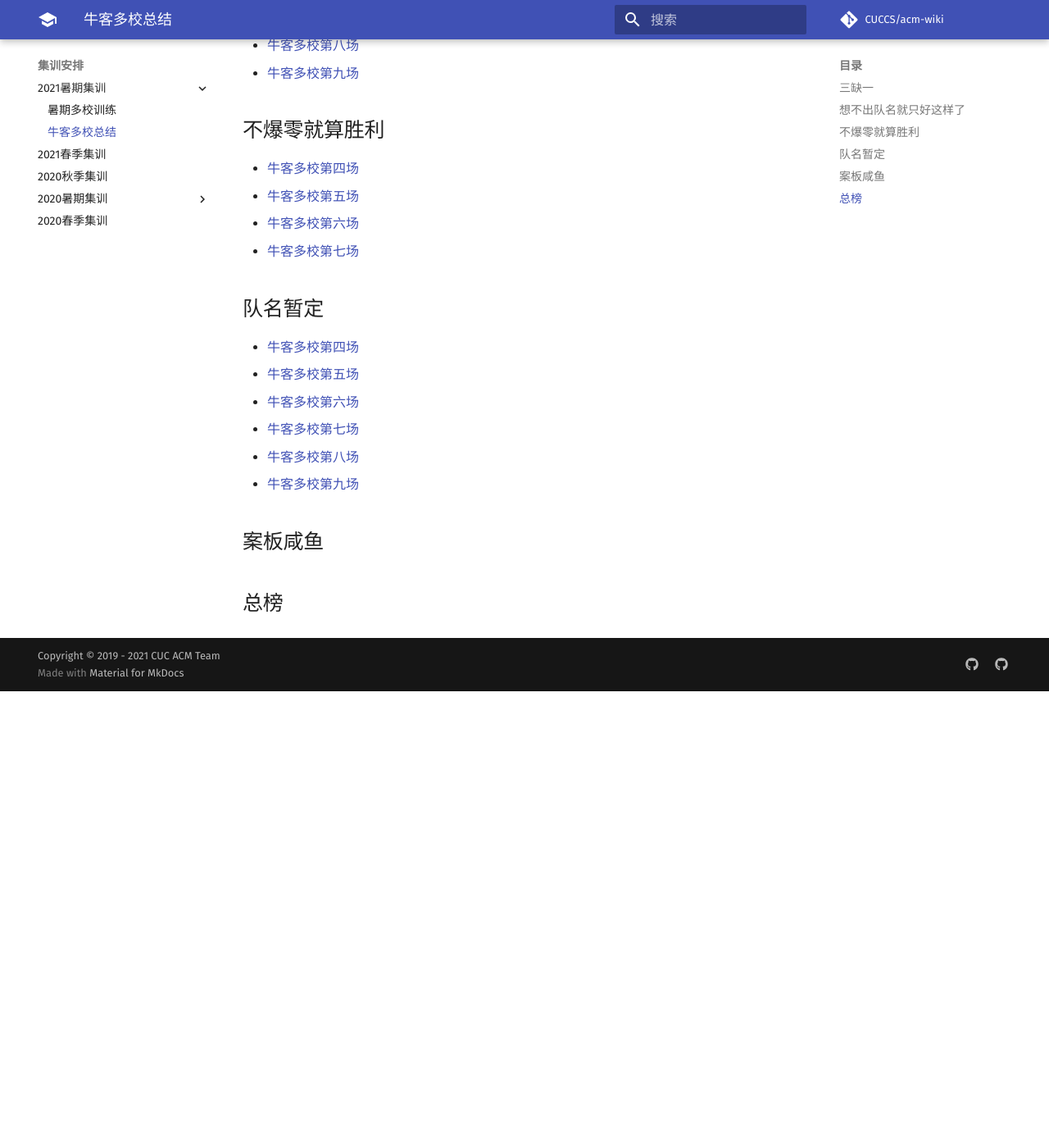
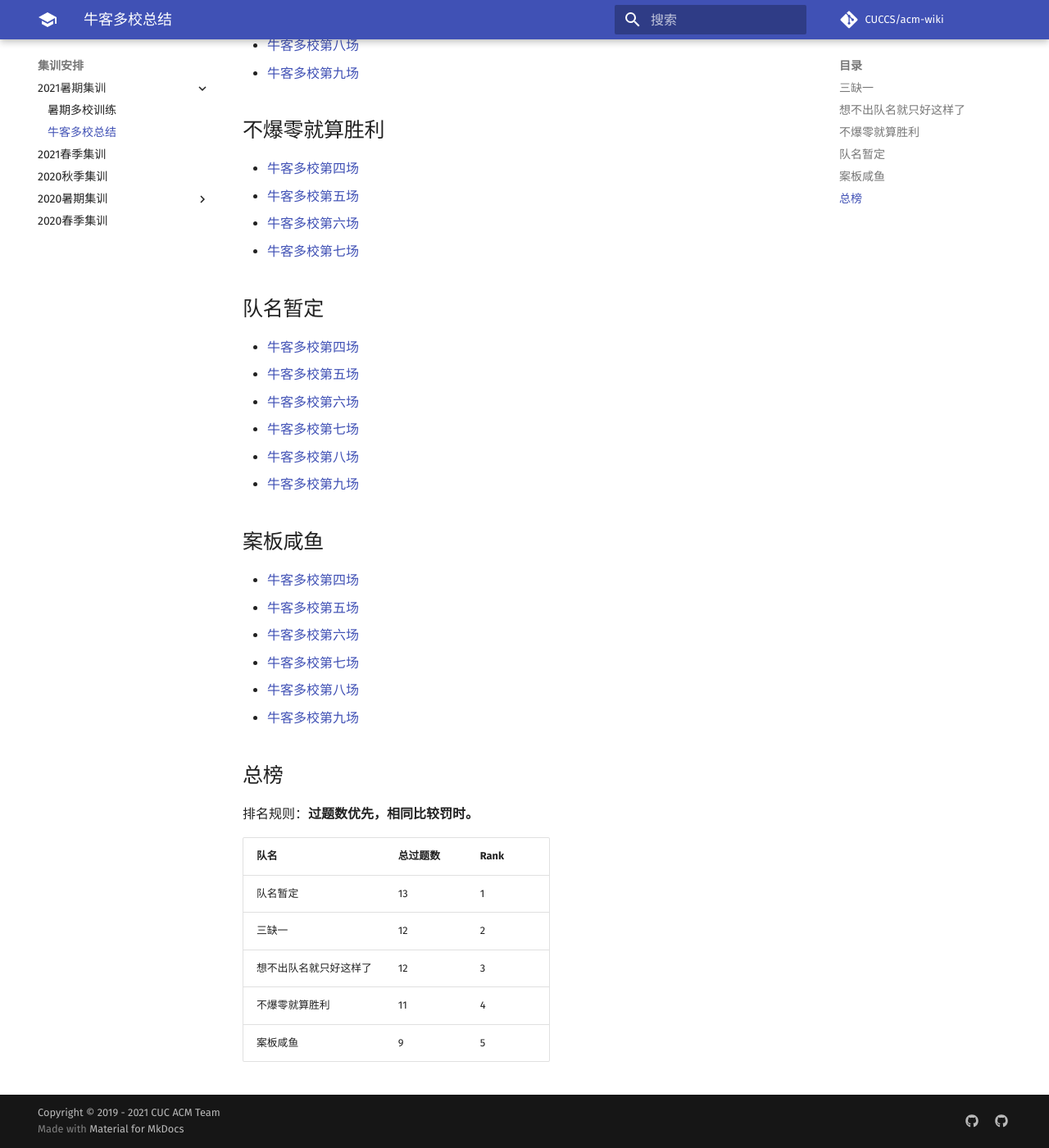
Before and after one commit to CUCCS/acm-wiki, an MkDocs documentation site: the page built from docs/training/2021Summer/nowcoder.md, in a window 1280 px wide and 1400 px high, scrolled down 621 px. Shown: the whole window at 82% size. Built offline with MkDocs 1.6.1 and Material for MkDocs 9.7.7, drawn with Linux system fonts in a browser that asks for light colours; comment, search, counter and statistics services are not loaded; before the commit the page ends 1464 px from its top, so only the background shows below that.

Commit message:
更新了各队题解和牛客排名

```diff
--- a/docs/training/2021Summer/nowcoder.md
+++ b/docs/training/2021Summer/nowcoder.md
@@ -35,6 +35,22 @@
 
 ## 案板咸鱼
 
+- [牛客多校第四场](https://github.com/KyireQi/2021Nowcoder-Training-Solutions/blob/Water/2021牛客暑期多校训练营4（题解部分）.md)
+- [牛客多校第五场](https://github.com/KyireQi/2021Nowcoder-Training-Solutions/blob/Water/2021牛客暑期多校训练营5（题解部分）.md)
 
+- [牛客多校第六场](https://github.com/KyireQi/2021Nowcoder-Training-Solutions/blob/Water/2021牛客暑期多校训练营6（题解部分）.md)
+- [牛客多校第七场](https://github.com/KyireQi/2021Nowcoder-Training-Solutions/blob/Water/2021牛客暑期多校训练营7（题解部分）.md)
+- [牛客多校第八场](https://github.com/KyireQi/2021Nowcoder-Training-Solutions/blob/Water/2021牛客暑期多校训练营8（题解部分）.md)
+- [牛客多校第九场](https://github.com/KyireQi/2021Nowcoder-Training-Solutions/blob/Water/2021牛客暑期多校训练营9（题解部分）.md)
 
 ## 总榜
+
+排名规则：**过题数优先，相同比较罚时。**
+
+| 队名                   | 总过题数 | Rank |
+| ---------------------- | -------- | ---- |
+| 队名暂定               | 13       | 1    |
+| 三缺一                 | 12       | 2    |
+| 想不出队名就只好这样了 | 12       | 3    |
+| 不爆零就算胜利         | 11       | 4    |
+| 案板咸鱼               | 9        | 5    |
```
